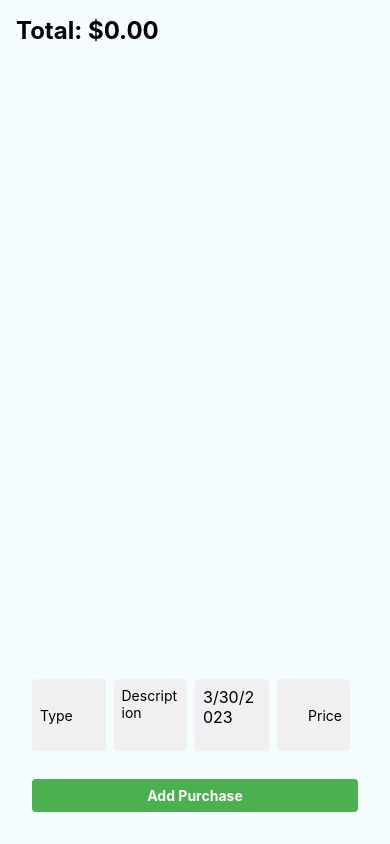
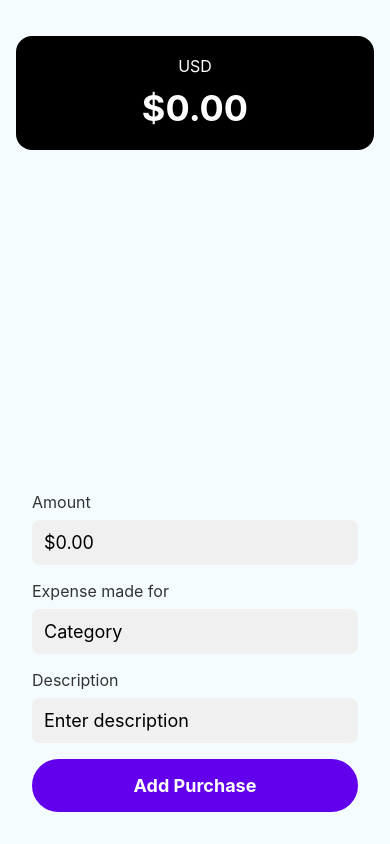
Before and after one commit to Romarioagrow/DailyExpensesApp, a React Native app: screen / in a window 390 px wide. Built offline with nearby package versions, Linux system fonts and the light colour scheme.

Commit message:
New layout basic

```diff
--- a/components/PurchaseForm.js
+++ b/components/PurchaseForm.js
@@ -1,119 +1,73 @@
 import React from 'react';
-import {StyleSheet, Text, TouchableOpacity, View, TextInput, Dimensions} from 'react-native';
-import DateTimePicker from '@react-native-community/datetimepicker';
+import { View, TextInput, Text, TouchableOpacity, StyleSheet } from 'react-native';
 
 const PurchaseForm = ({
                           newPurchase,
                           onTypeChange,
                           onDescriptionChange,
-                          onDateChange,
                           onPriceChange,
-                          showDatePicker,
-                          setShowDatePicker,
                           addPurchase,
                       }) => {
-    const showDatepicker = () => {
-        setShowDatePicker(true);
-    };
+    return (
+      <View style={styles.container}>
+          <Text style={styles.label}>Amount</Text>
+          <TextInput
+            style={styles.input}
+            placeholder="$0.00"
+            keyboardType="numeric"
+            value={newPurchase.cost}
+            onChangeText={onPriceChange}
+          />
 
-    return (
-        <View>
-            <View style={styles.tableRow}>
-                <View style={styles.tableCell}>
+          <Text style={styles.label}>Expense made for</Text>
           <TextInput
-                        style={styles.purchaseTypeInput}
-                        placeholder="Type"
+            style={styles.input}
+            placeholder="Category"
             value={newPurchase.type}
             onChangeText={onTypeChange}
           />
-                </View>
-                <View style={styles.tableCell}>
+
+          <Text style={styles.label}>Description</Text>
           <TextInput
-                        style={styles.purchaseTypeInput}
-                        placeholder="Description"
+            style={styles.input}
+            placeholder="Enter description"
             value={newPurchase.description}
             onChangeText={onDescriptionChange}
-                        multiline
-                        numberOfLines={2}
           />
-                </View>
-                <View style={styles.tableCell}>
-                    <TouchableOpacity style={styles.datePickerButton} onPress={showDatepicker}>
-                        <Text style={styles.dateText}>{newPurchase.date.toLocaleDateString()}</Text>
-                    </TouchableOpacity>
-                    {showDatePicker && (
-                        <DateTimePicker
-                            testID="dateTimePicker"
-                            value={newPurchase.date}
-                            mode="date"
-                            display="default"
-                            onChange={onDateChange}
-                        />
-                    )}
-                </View>
-                <View style={styles.tableCell}>
-                    <TextInput
-                        style={styles.priceInput}
-                        placeholder="Price"
-                        value={newPurchase.cost}
-                        onChangeText={onPriceChange}
-                        keyboardType="numeric"
-                    />
-                </View>
-            </View>
+
           <TouchableOpacity style={styles.addButton} onPress={addPurchase}>
-                <Text style={styles.buttonText}>Add Purchase</Text>
+              <Text style={styles.addButtonText}>Add Purchase</Text>
           </TouchableOpacity>
       </View>
     );
 };
 
 const styles = StyleSheet.create({
-    tableRow: {
-        flexDirection: 'row',
-        borderBottomColor: '#ddd',
-        paddingHorizontal: 16,
-        paddingVertical: 8,
+    container: {
+        padding: 16,
     },
-    tableCell: {
-        flex: 1,
-        width: '50%',
-        marginRight: 8,
+    label: {
+        fontSize: 16,
+        marginBottom: 8,
+        color: '#333',
     },
-    purchaseTypeInput: {
+    input: {
         backgroundColor: '#F0F0F0',
-        padding: 8,
-        marginBottom: 4,
-        borderRadius: 4,
-        height: 72,
-    },
-    datePickerButton: {
-        backgroundColor: '#F0F0F0',
-        padding: 8,
-        marginBottom: 4,
-        borderRadius: 4,
-        height: 72,
-    },
-    dateText: {
-        fontSize: 16,
-    },
-    priceInput: {
-        backgroundColor: '#F0F0F0',
-        padding: 8,
-        borderRadius: 4,
-        height: 72,
-        textAlign: 'right',
+        padding: 12,
+        borderRadius: 8,
+        marginBottom: 16,
+        fontSize: 18,
     },
     addButton: {
-        backgroundColor: '#4CAF50',
-        padding: 8,
-        borderRadius: 4,
-        margin: 16,
+        backgroundColor: '#6200EE',
+        padding: 16,
+        borderRadius: 50,
+        alignItems: 'center',
     },
-    buttonText: {
-        color: '#FFFFFF',
+    addButtonText: {
+        color: '#FFF',
         fontWeight: 'bold',
-        textAlign: 'center',
+        fontSize: 18,
     },
 });
 
--- a/components/PurchaseItem.js
+++ b/components/PurchaseItem.js
@@ -1,72 +1,59 @@
 import React from 'react';
-import { View, Text, StyleSheet } from 'react-native';
-import { RectButton, Swipeable } from 'react-native-gesture-handler';
+import { View, Text, StyleSheet, TouchableOpacity } from 'react-native';
+
+import Icon from 'react-native-vector-icons/MaterialIcons';
 
 const PurchaseItem = ({ purchase, onDelete }) => {
     return (
-        <Swipeable
-            renderRightActions={(progress, dragX) => (
-                <RectButton style={styles.deleteButton} onPress={onDelete}>
-                    <Text style={styles.deleteButtonText}>Delete</Text>
-                </RectButton>
-            )}
-        >
-            <View style={styles.purchaseItem}>
-                <View style={styles.itemInfo}>
-                    <Text style={styles.itemType}>{purchase.type}</Text>
-                    <Text style={styles.itemDescription}>{purchase.description}</Text>
-                    <Text style={styles.itemDate}>{new Date(purchase.date).toLocaleDateString()}</Text>
-                </View>
-                <View style={styles.priceCol}>
-                    <Text style={styles.itemPrice}>${purchase.cost}</Text>
-                </View>
-            </View>
-        </Swipeable>
+      <View style={styles.item}>
+          <Icon name="coffee" size={24} color="#333" />
+          <View style={styles.info}>
+              <Text style={styles.type}>{purchase.type}</Text>
+              <Text style={styles.description}>{purchase.description}</Text>
+          </View>
+          <Text style={styles.price}>${purchase.cost}</Text>
+      </View>
     );
 };
 
 const styles = StyleSheet.create({
-    purchaseItem: {
+    item: {
         flexDirection: 'row',
         justifyContent: 'space-between',
-        alignItems: 'center',
-        padding: 8,
-        borderBottomColor: '#CCCCCC',
-        borderBottomWidth: 1,
+        padding: 16,
+        backgroundColor: '#FFFFFF',
+        borderRadius: 12,
+        marginBottom: 12,
+        shadowColor: '#000',
+        shadowOpacity: 0.1,
+        shadowRadius: 10,
+        elevation: 4,
     },
-    itemInfo: {
-        flexShrink: 1,
-        marginRight: 8,
+    info: {
+        flex: 1,
     },
-    itemType: {
+    type: {
+        fontSize: 16,
+        fontWeight: '600',
+        color: '#333',
+    },
+    description: {
         fontSize: 14,
-        fontWeight: 'bold',
+        color: '#777',
     },
-    itemDescription: {
+    price: {
         fontSize: 18,
         fontWeight: 'bold',
-    },
-    itemDate: {
-        fontSize: 14,
-    },
-    priceCol: {
-        width: 80,
-        alignItems: 'flex-start',
-    },
-    itemPrice: {
-        fontSize: 24,
-        fontWeight: 'bold',
+        color: '#000',
+        marginLeft: 12,
     },
     deleteButton: {
-        backgroundColor: 'red',
-        justifyContent: 'center',
-        alignItems: 'center',
-        width: 100,
+        backgroundColor: '#FF3B30',
+        borderRadius: 8,
+        padding: 8,
     },
-    deleteButtonText: {
-        color: 'white',
-        fontSize: 16,
-        fontWeight: 'bold',
+    deleteText: {
+        color: '#FFF',
     },
 });
 
--- a/components/TotalSpending.js
+++ b/components/TotalSpending.js
@@ -1,15 +1,33 @@
 import React from 'react';
-import { Text, StyleSheet } from 'react-native';
+import { View, Text, StyleSheet } from 'react-native';
 
 const TotalSpending = ({ totalSpending }) => {
-    return <Text style={styles.header}>Total: ${totalSpending.toFixed(2)}</Text>;
+    return (
+      <View style={styles.container}>
+          <Text style={styles.currency}>USD</Text>
+          <Text style={styles.amount}>${totalSpending.toFixed(2)}</Text>
+      </View>
+    );
 };
 
 const styles = StyleSheet.create({
-    header: {
-        fontSize: 24,
+    container: {
+        backgroundColor: '#000',
+        padding: 20,
+        borderRadius: 16,
+        marginVertical: 20,
+        alignItems: 'center',
+    },
+    amount: {
+        fontSize: 36,
         fontWeight: 'bold',
-        marginBottom: 16,
+        color: '#FFFFFF',
+        textAlign: 'center',
+    },
+    currency: {
+        color: '#FFFFFF',
+        fontSize: 16,
+        marginBottom: 10,
     },
 });
 
--- a/package.json
+++ b/package.json
@@ -15,7 +15,8 @@
     "react": "18.2.0",
     "react-native": "0.71.5",
     "react-native-datepicker": "^1.7.2",
-    "react-native-gesture-handler": "^2.9.0"
+    "react-native-gesture-handler": "^2.9.0",
+    "react-native-vector-icons": "^10.2.0"
   },
   "devDependencies": {
     "@babel/core": "^7.20.0",
```
Also changed, not shown: 2 other files (tests, documents, lock files or other folders). Lines whose indentation alone changed are shown as unchanged.
